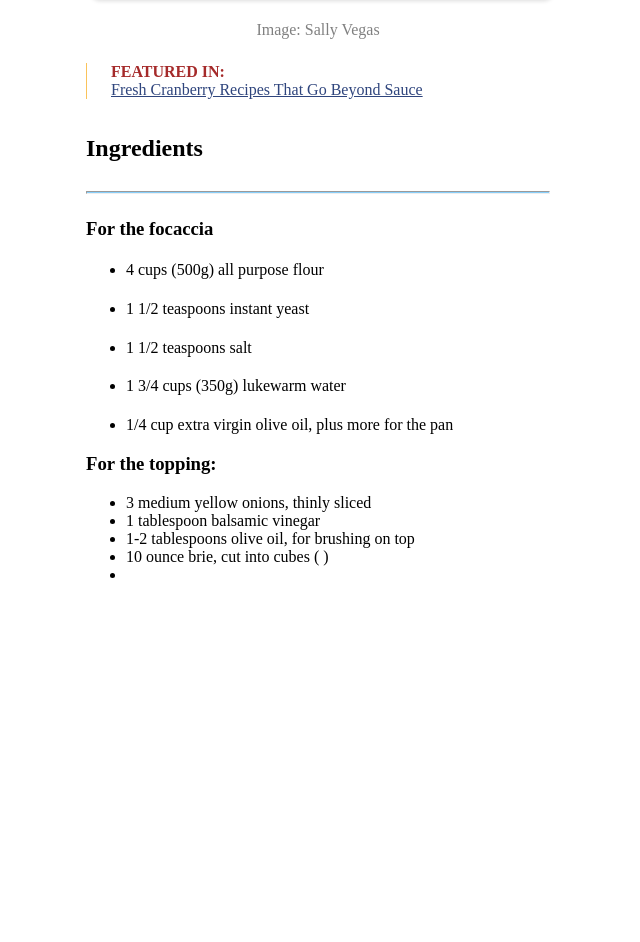
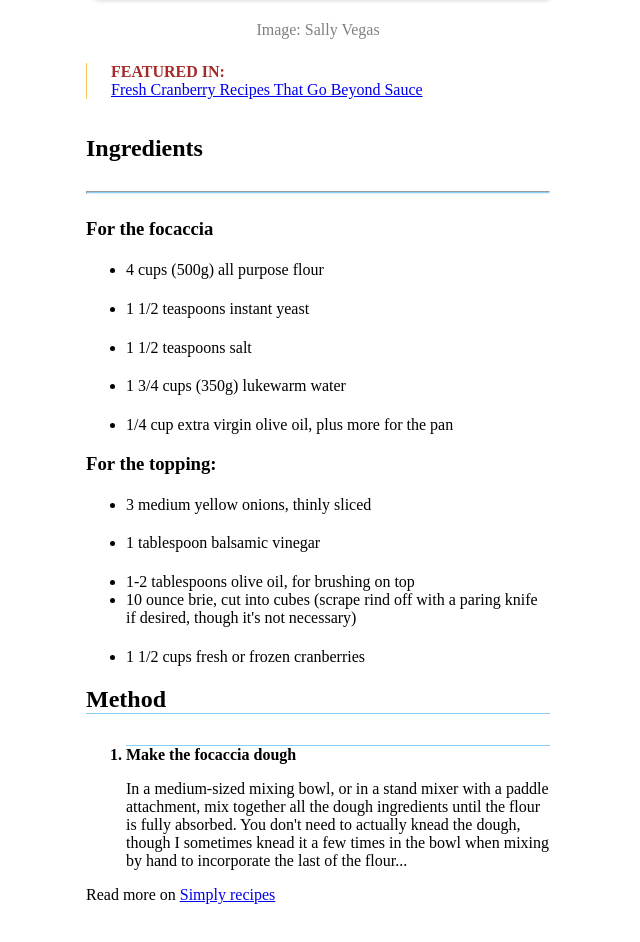
Before and after one commit to ariannaal/U1D3, a plain HTML site: page index.html in a window 1280 px wide. Shown: the part 664-1606 px from the top of the page, without its empty margins (322-962 px from the left). Before the commit the page ends 1288 px from the top, so only its background shows below. Drawn offline with Linux system fonts and the light colour scheme.

Commit message:
esercizio

```diff
--- a/index.html
+++ b/index.html
@@ -34,7 +34,9 @@
 
         <div id="margin">
           <div id="featured">FEATURED IN:</div>
-          <div id="recipes">Fresh Cranberry Recipes That Go Beyond Sauce</div>
+          <a href="https://freshcranberrierecipes.com" id="recipes"
+            >Fresh Cranberry Recipes That Go Beyond Sauce</a
+          >
         </div>
 
         <!--ingredients-->
@@ -55,12 +57,32 @@
 
         <h3>For the topping:</h3>
         <ul>
-          <li>3 medium yellow onions, thinly sliced</li>
-          <li>1 tablespoon balsamic vinegar</li>
-          <li>1-2 tablespoons olive oil, for brushing on top</li>
-          <li>10 ounce brie, cut into cubes &#40; &#41;</li>
-          <li></li>
+          <li class="li">3 medium yellow onions, thinly sliced</li>
+          <li class="li">1 tablespoon balsamic vinegar</li>
+          <li class="li">1-2 tablespoons olive oil, for brushing on top</li>
+          <li>
+            10 ounce brie, cut into cubes &#40;scrape rind off with a paring
+            knife if desired, though it's not necessary&#41;
+          </li>
+          <li class="li">1 1/2 cups fresh or frozen cranberries</li>
         </ul>
+
+        <!--method-->
+        <h2 id="method">Method</h2>
+        <ol>
+          <li id="dough">Make the focaccia dough</li>
+          <p>
+            In a medium-sized mixing bowl, or in a stand mixer with a paddle
+            attachment, mix together all the dough ingredients until the flour
+            is fully absorbed. You don't need to actually knead the dough,
+            though I sometimes knead it a few times in the bowl when mixing by
+            hand to incorporate the last of the flour...
+          </p>
+        </ol>
+        <div>
+          Read more on
+          <a href="simplyrecipes.com" id="simplyrecipes">Simply recipes</a>
+        </div>
       </div>
     </main>
   </body>
--- a/style.css
+++ b/style.css
@@ -53,8 +53,7 @@ h1 {
 }
 
 #recipes {
-    color: rgb(47, 69, 125);
-    text-decoration: underline;
+    cursor: pointer;
     margin-left: 1.5em;
 }
 
@@ -77,3 +76,17 @@ h1 {
 .li {
     margin-top: 1.3em;
 }
+
+#method {
+    margin-bottom: 1.3em;
+    border-bottom: 1px solid lightskyblue;
+}
+
+#dough {
+    border-top: 1px solid lightskyblue;
+    font-weight: bold;
+}
+
+#simplyrecipes {
+    cursor: pointer;
+}
```
